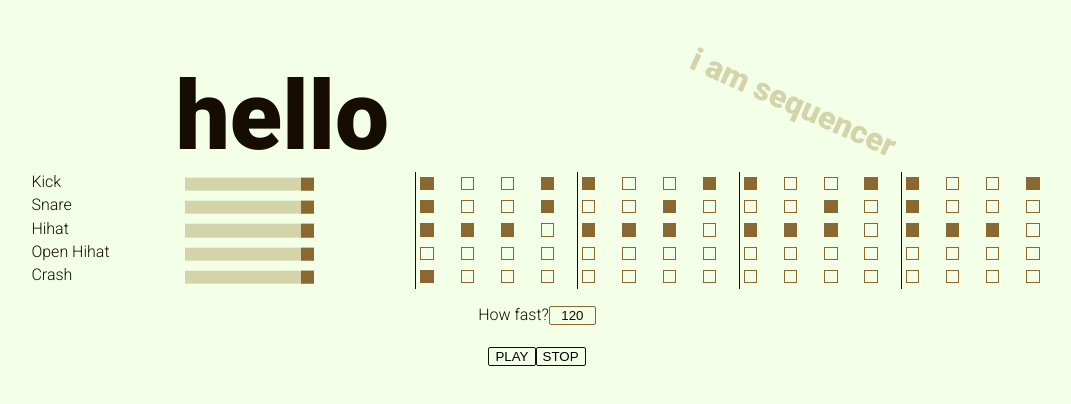
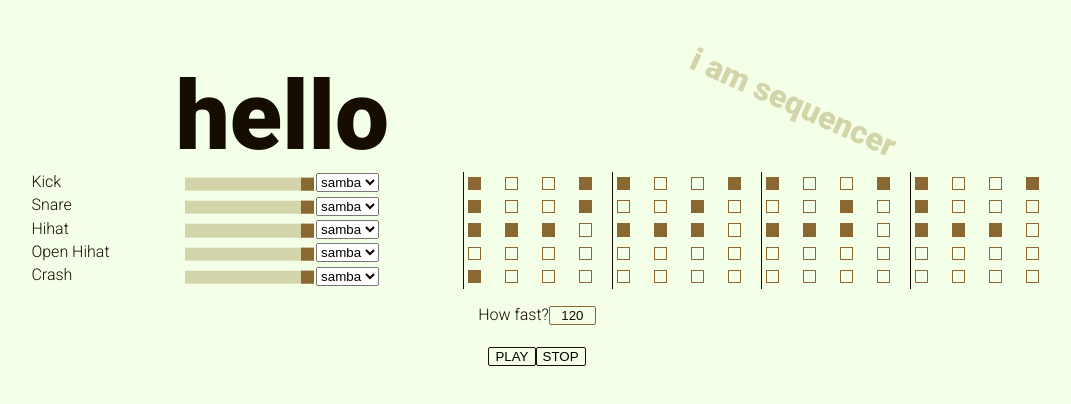
Before and after one commit to jamesoshea/vue-sequencer, a Vue app: page / in a window 1280 px wide. Shown: the top 404 px of the page, without its empty margins (103-1174 px from the left). Built offline with nearby package versions, Linux system fonts and the light colour scheme.

Commit message:
rhythm remix revue is on the road babay
let's refactor this terrible code now

```diff
--- a/src/assets/patterns.js
+++ b/src/assets/patterns.js
@@ -100,6 +100,108 @@ const patterns = {
         { beat: 15, value: false }
       ]
     }
+  },
+  house: {
+    kick: {
+      notes: [
+        { beat: 0, value: true },
+        { beat: 1, value: false },
+        { beat: 2, value: false },
+        { beat: 3, value: false },
+        { beat: 4, value: true },
+        { beat: 5, value: false },
+        { beat: 6, value: false },
+        { beat: 7, value: false },
+        { beat: 8, value: true },
+        { beat: 9, value: false },
+        { beat: 10, value: false },
+        { beat: 11, value: false },
+        { beat: 12, value: true },
+        { beat: 13, value: false },
+        { beat: 14, value: false },
+        { beat: 15, value: false }
+      ]
+    },
+    snare: {
+      notes: [
+        { beat: 0, value: false },
+        { beat: 1, value: false },
+        { beat: 2, value: false },
+        { beat: 3, value: false },
+        { beat: 4, value: true },
+        { beat: 5, value: false },
+        { beat: 6, value: false },
+        { beat: 7, value: false },
+        { beat: 8, value: false },
+        { beat: 9, value: false },
+        { beat: 10, value: false },
+        { beat: 11, value: false },
+        { beat: 12, value: true },
+        { beat: 13, value: false },
+        { beat: 14, value: false },
+        { beat: 15, value: false }
+      ]
+    },
+    closedHats: {
+      notes: [
+        { beat: 0, value: true },
+        { beat: 1, value: true },
+        { beat: 2, value: false },
+        { beat: 3, value: false },
+        { beat: 4, value: false },
+        { beat: 5, value: true },
+        { beat: 6, value: false },
+        { beat: 7, value: false },
+        { beat: 8, value: true },
+        { beat: 9, value: true },
+        { beat: 10, value: false },
+        { beat: 11, value: false },
+        { beat: 12, value: false },
+        { beat: 13, value: false },
+        { beat: 14, value: true },
+        { beat: 15, value: false }
+      ]
+    },
+    openHats: {
+      notes: [
+        { beat: 0, value: false },
+        { beat: 1, value: false },
+        { beat: 2, value: true },
+        { beat: 3, value: false },
+        { beat: 4, value: false },
+        { beat: 5, value: false },
+        { beat: 6, value: true },
+        { beat: 7, value: false },
+        { beat: 8, value: false },
+        { beat: 9, value: false },
+        { beat: 10, value: true },
+        { beat: 11, value: false },
+        { beat: 12, value: false },
+        { beat: 13, value: false },
+        { beat: 14, value: true },
+        { beat: 15, value: false }
+      ]
+    },
+    crash: {
+      notes: [
+        { beat: 0, value: true },
+        { beat: 1, value: false },
+        { beat: 2, value: false },
+        { beat: 3, value: false },
+        { beat: 4, value: false },
+        { beat: 5, value: false },
+        { beat: 6, value: false },
+        { beat: 7, value: false },
+        { beat: 8, value: false },
+        { beat: 9, value: false },
+        { beat: 10, value: false },
+        { beat: 11, value: false },
+        { beat: 12, value: false },
+        { beat: 13, value: false },
+        { beat: 14, value: false },
+        { beat: 15, value: false }
+      ]
+    }
   }
 };
 
--- a/src/components/Instrument.vue
+++ b/src/components/Instrument.vue
@@ -13,10 +13,18 @@
         step="0.1"
         v-model="localVolume"
       />
+      <select v-model="selectedStyle">
+        <option
+          v-for="style in patternStyles"
+          :key="style"
+          :value="style"
+          :label="style"
+        />
+      </select>
     </div>
     <div class="instrument__beats">
       <div
-        v-for="(note, i) in notes"
+        v-for="(note, i) in patterns[selectedStyle][name].notes"
         :key="note.beat"
         :class="{
           [i]: true,
@@ -26,8 +34,8 @@
       >
         <input
           type="checkbox"
-          v-model="notes[i].value"
-          :class="isChecked(notes[i].value)"
+          v-model="patterns[selectedStyle][name].notes[i].value"
+          :class="isChecked(patterns[selectedStyle][name].notes[i].value)"
         >
       </div>
     </div>
@@ -39,6 +47,8 @@
 </template>
 
 <script>
+import patterns from '../assets/patterns'
+
 export default {
   props: {
     isPlaying: Boolean,
@@ -47,11 +57,17 @@
     name: String,
     showName: String,
     volume: [String, Number],
-      notes: Array,
   },
   data() {
     return {
-        localVolume: this.volume,
+      patterns,
+      localVolume : this.volume,
+      selectedStyle: 'samba'
+    }
+  },
+  computed: {
+    patternStyles() {
+      return Object.keys(this.patterns)
     }
   },
   watch: {
@@ -62,7 +78,7 @@
       if (newValue < 0) {
         return
       }
-        if (this.notes[newValue].value) {
+      if (this.patterns[this.selectedStyle][this.name].notes[newValue].value) {
         document.querySelector(`[data-sound="${this.name}"]`).pause()
         document.querySelector(`[data-sound="${this.name}"]`).currentTime = 0
         document.querySelector(`[data-sound="${this.name}"]`).play()
--- a/src/components/Sequencer.vue
+++ b/src/components/Sequencer.vue
@@ -44,7 +44,6 @@
 
 <script>
 import Instrument from './Instrument.vue'
-import patterns from '../assets/patterns'
 
 export default {
   name: "Sequencer",
@@ -57,42 +56,37 @@ export default {
         {
           name: 'kick',
           showName: 'Kick',
-          notes: patterns.samba.kick.notes,
           volume: 1,
           src: 'kick.wav'
         },
         {
           name: 'snare',
           showName: 'Snare',
-          notes: patterns.samba.snare.notes,
           volume: 1,
           src: 'snare.wav'
         },
         {
-          name: 'hats',
+          name: 'closedHats',
           showName: 'Hihat',
-          notes: patterns.samba.closedHats.notes,
           volume: 1,
           src: 'hats.wav'
         },
         {
           name: 'openHats',
           showName: 'Open Hihat',
-          notes: patterns.samba.openHats.notes,
           volume: 1,
           src: 'openHats.wav'
         },
         {
           name: 'crash',
           showName: 'Crash',
-          notes: patterns.samba.crash.notes,
           volume: 1,
           src: 'crash.wav' },
       ],
       tempo: 120,
       beat: -1,
       player: null,
-      isPlaying: false,
+      isPlaying: false
     };
   },
   methods: {
```
Lines whose indentation alone changed are shown as unchanged.
